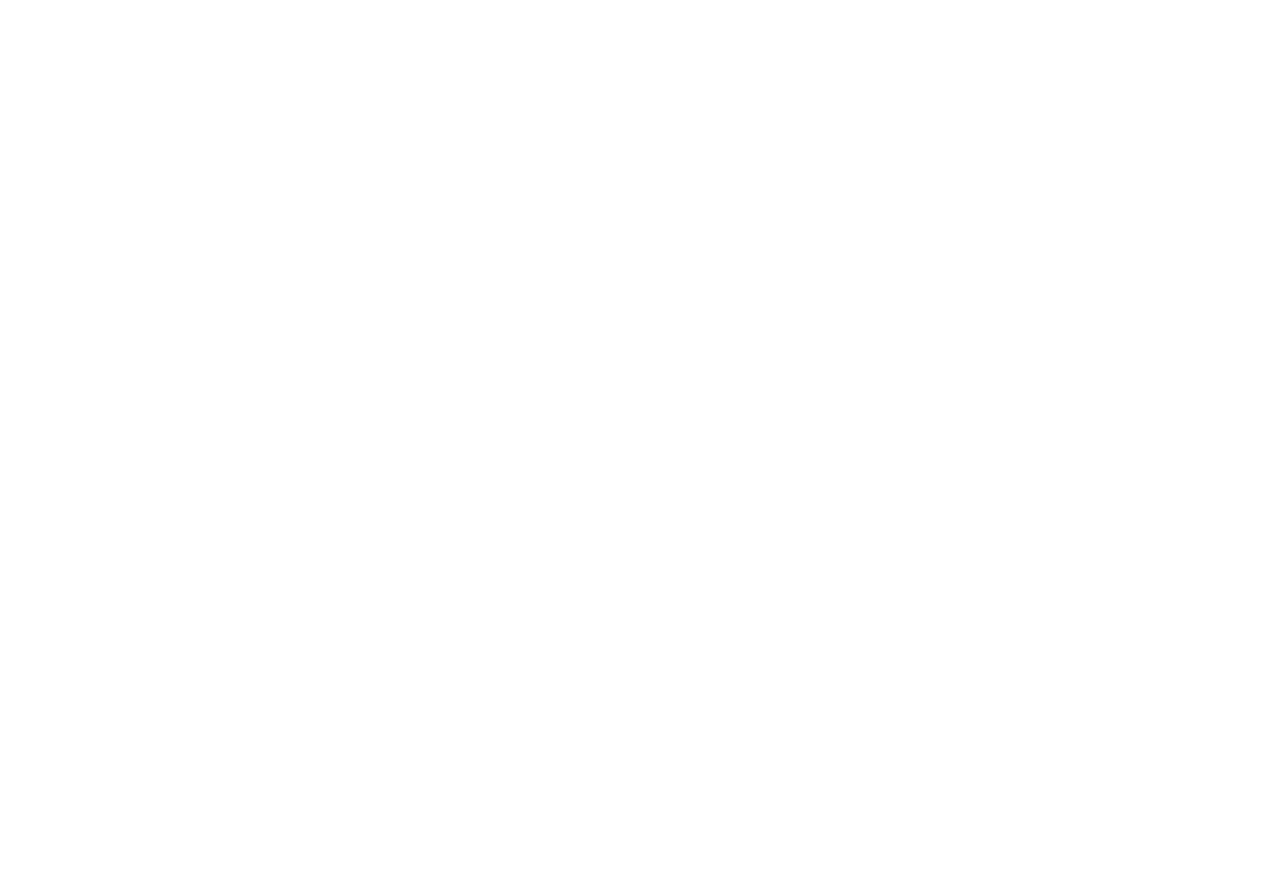
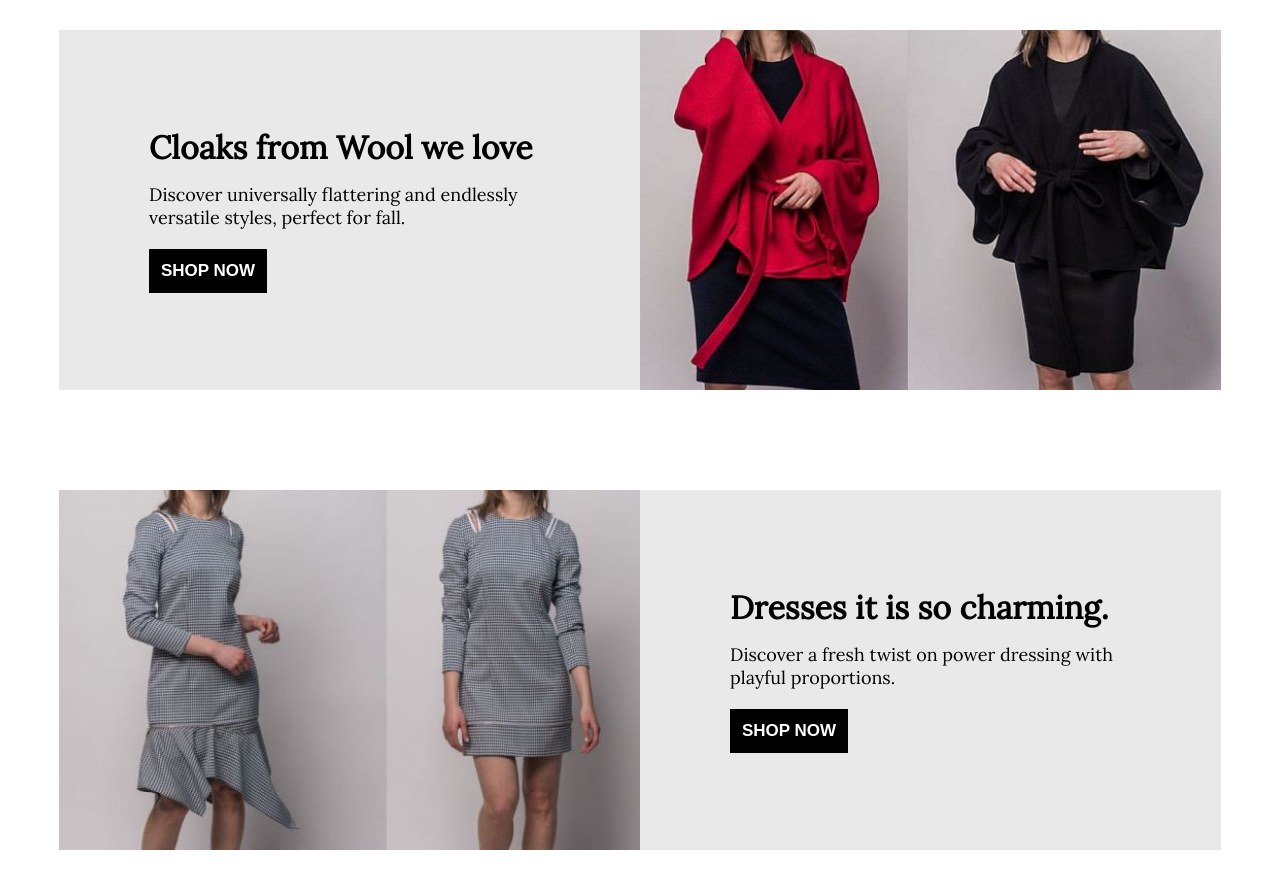
Before and after one commit to loretari/e-commerce_simple-app, a React (Create React App) app: page / in a window 1280 px wide. Shown: the part 1980-2868 px from the top of the page. Before the commit the page ends 2010 px from the top, so only its background shows below. Built offline with nearby package versions, Linux system fonts and the light colour scheme.

Commit message:
init: add Banner component

```diff
--- /dev/null
+++ b/src/Components/Banner/Banner.css
@@ -0,0 +1,68 @@
+.banner-container {
+    display: flex;
+    justify-content: space-between;
+    height: 36rem;
+    overflow: hidden;
+}
+
+.banner-container-reverse {
+    display: flex;
+    justify-content: space-between;
+    height: 36rem;
+    overflow: hidden;
+    flex-direction: row-reverse;
+}
+
+.banner {
+    padding-bottom: 10rem;
+}
+
+.text-side {
+    width: 50%;
+    text-align: start;
+    display: flex;
+    flex-direction: column;
+    justify-content: center;
+    align-items: center;
+    padding: 0 9rem;
+    background-color: #E9E9E9;
+}
+
+.text-side h2 {
+    font-size: 3.2rem;
+    font-weight: 600;
+    margin-bottom: 1.5rem;
+}
+
+.text-side p {
+    font-size: 1.8rem;
+}
+
+.img-side {
+    width: 50%;
+    text-align: end;
+    background-color: #E9E9E9;
+}
+
+.img-side img {
+    width: 100%;
+
+}
+
+.text button {
+    background-color: black;
+    color: white;
+    font-size: 1.7rem;
+    font-weight: bold;
+    padding: 1rem;
+    text-transform: uppercase;
+    margin-top: 2rem;
+    cursor: pointer;
+    border: 2px solid black;
+    transition: all 0.15s;
+}
+
+.text button:hover {
+    background-color: transparent;
+    color: black;
+}
--- /dev/null
+++ b/src/Components/Banner/Banner.js
@@ -0,0 +1,26 @@
+import React from 'react';
+import './Banner.css';
+
+function Banner({ title, text, img }) {
+    return (
+       <div className= "banner">
+           <div className= "container">
+               <div className= "banner-container">
+                   <div className= "text-side">
+                       <div className= "text">
+                           <h2>{ title }</h2>
+                           <p>{ text }</p>
+                           <button>Shop now</button>
+                       </div>
+                   </div>
+                   <div className= "img-side">
+                       <img src={img} alt= "banner image" />
+                   </div>
+               </div>
+           </div>
+
+       </div>
+    )
+}
+
+export default Banner;
--- /dev/null
+++ b/src/Components/Banner/BannerReverse.js
@@ -0,0 +1,26 @@
+import React from 'react';
+import './Banner.css';
+
+function BannerReverse ({ title, text, img }) {
+    return (
+        <div className= "banner">
+            <div className= "container">
+                <div className= "banner-container-reverse">
+                    <div className= "text-side">
+                        <div className= "text">
+                            <h2>{ title }</h2>
+                            <p>{ text }</p>
+                            <button>Shop now</button>
+                        </div>
+                    </div>
+                    <div className= "img-side">
+                        <img src={img} alt= "banner image" />
+                    </div>
+                </div>
+            </div>
+
+        </div>
+    )
+}
+
+export default BannerReverse;
--- a/src/Pages/Home.js
+++ b/src/Pages/Home.js
@@ -1,6 +1,10 @@
 import React from 'react';
 import Header from "../Components/Header/Header";
 import ProudProducts from "../Components/ProudProducts/ProudProducts";
+import Banner from "../Components/Banner/Banner";
+import Banner1 from '../Components/Assets/Banner/Banner1.jpg';
+import Banner2 from '../Components/Assets/Banner/Banner2.jpg';
+import BannerReverse from "../Components/Banner/BannerReverse";
 
 
 function Home () {
@@ -8,6 +12,16 @@
         <>
             <Header />
             <ProudProducts />
+            <Banner
+            title= "Cloaks from Wool we love"
+            text = "Discover universally flattering and endlessly versatile styles, perfect for fall."
+            img={Banner1}
+            />
+            <BannerReverse
+            title= "Dresses it is so charming."
+            text= "Discover a fresh twist on power dressing with playful proportions."
+            img={Banner2}
+            />
        </>
     )
 }
```
Also changed, not shown: src/Components/Assets/Banner/Banner1.jpg (added), src/Components/Assets/Banner/Banner2.jpg (added).
